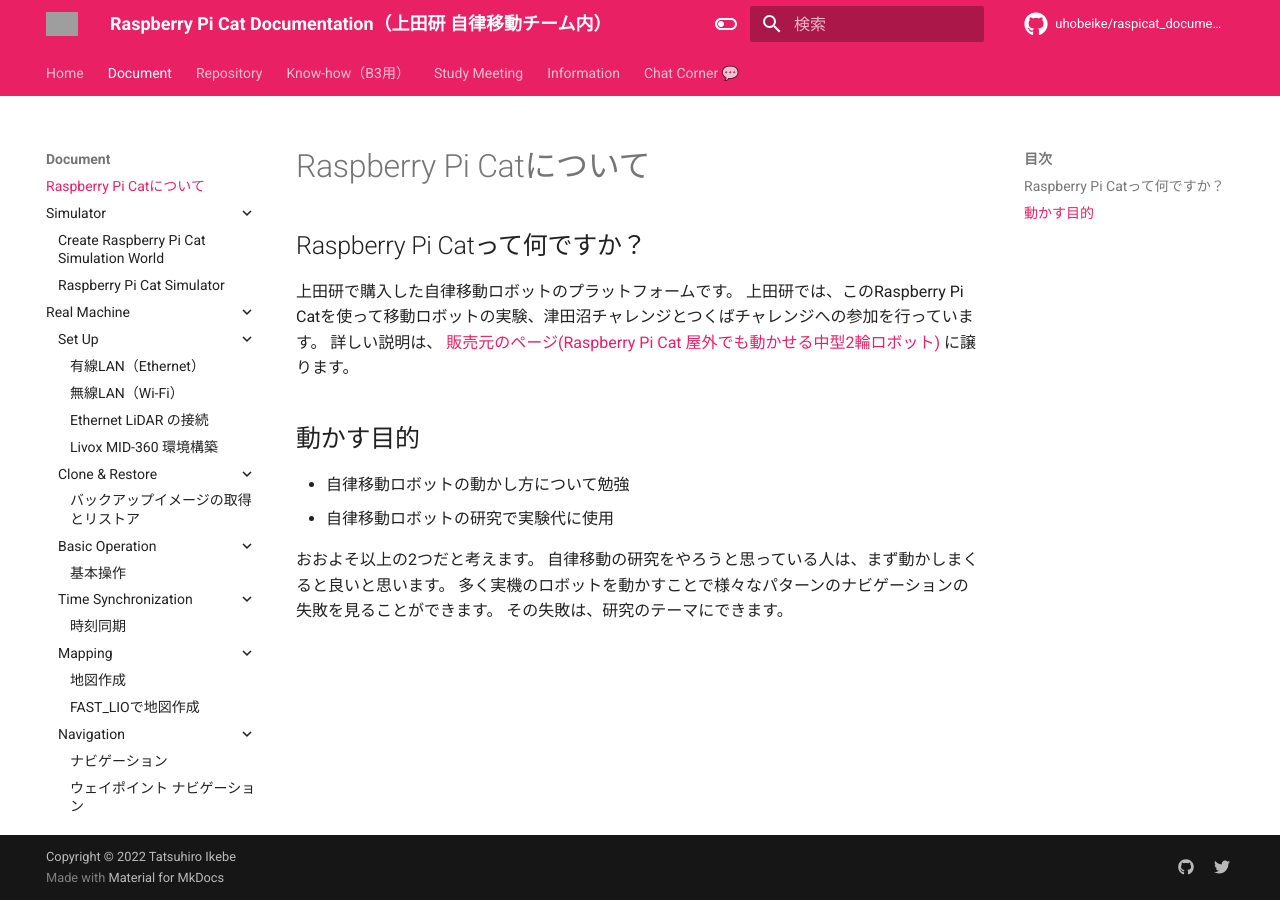
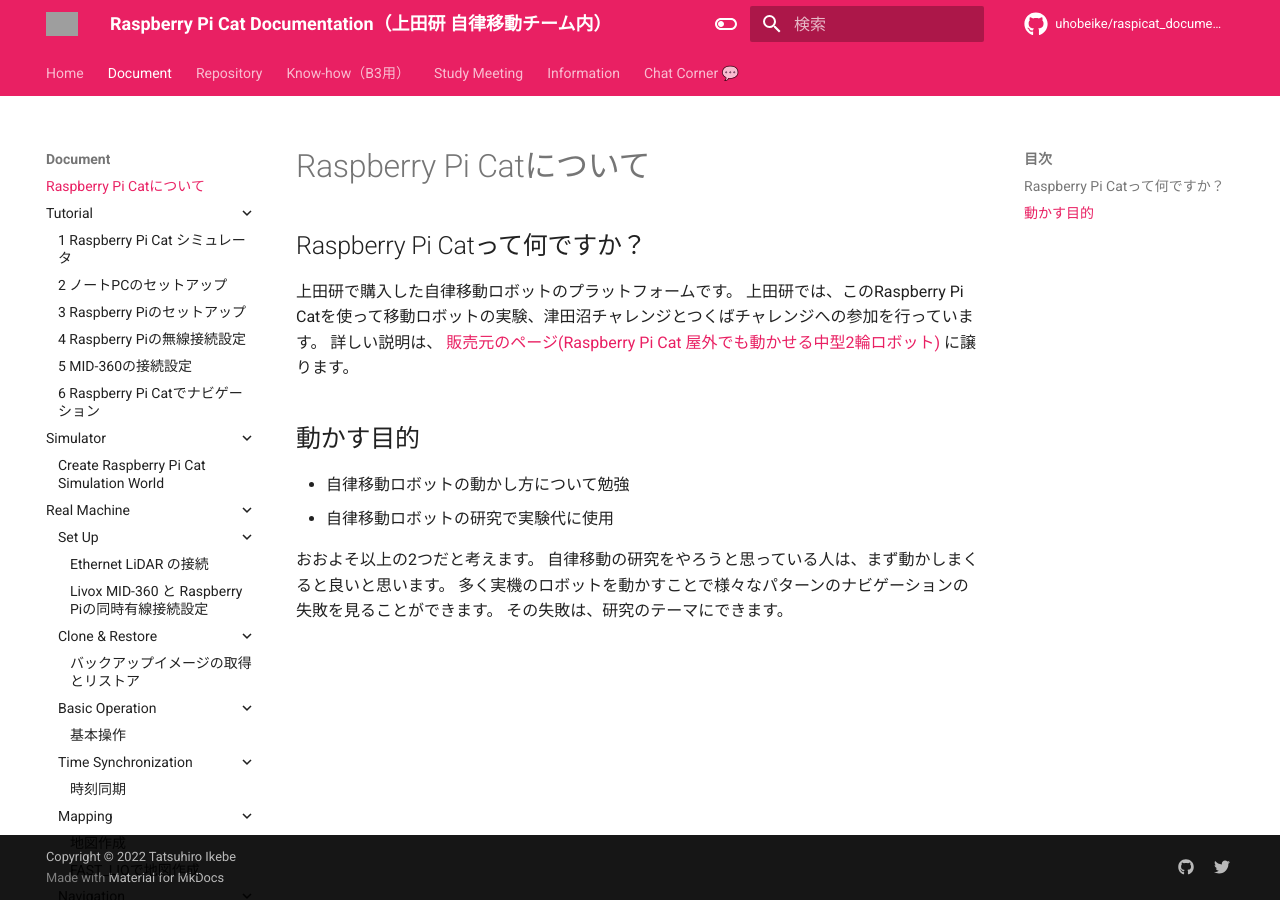
Before and after one commit to CIT-Autonomous-Robot-Lab/raspicat_documentation, an MkDocs documentation site: the page built from docs/document/raspicat_documentaion.md, in a window 1280 px wide. Built offline with MkDocs 1.6.1 and Material for MkDocs 9.7.7, drawn with Linux system fonts in a browser that asks for light colours; comment, search, counter and statistics services are not loaded; grey boxes are pictures that could not be loaded.

Commit message:
fix: ページ構成を変更

```diff
--- a/mkdocs.yml
+++ b/mkdocs.yml
@@ -81,16 +81,19 @@
   - このサイトについて: index.md
 - Document:
   - Raspberry Pi Catについて: document/raspicat_documentaion.md
-
+  - Tutorial:
+    - 1 Raspberry Pi Cat シミュレータ: documant/tutorial/1_raspicat_simulator.md
+    - 2 ノートPCのセットアップ: documant/tutorial/2_laptopsetup.md
+    - 3 Raspberry Piのセットアップ: documant/tutorial/3_raspisetup.md
+    - 4 Raspberry Piの無線接続設定: documant/tutorial/4_wireless.md
+    - 5 MID-360の接続設定: documant/tutorial/5_livox.md
+    - 6 Raspberry Pi Catでナビゲーション: documant/tutorial/6_navigaiton.md
   - Simulator:
     - Create Raspberry Pi Cat Simulation World: document/simulator/create_raspicat_simulation_world.md
-    - Raspberry Pi Cat Simulator: document/simulator/raspicat_simulator.md
   - Real Machine:
     - Set Up:
-      - 有線LAN（Ethernet）: document/real_machine/set_up/wired.md
-      - 無線LAN（Wi-Fi）: document/real_machine/set_up/wireless.md
       - Ethernet LiDAR の接続: document/real_machine/set_up/ethernet_lidar.md
-      - Livox MID-360 環境構築: document/real_machine/set_up/livox.md
+      - Livox MID-360 と Raspberry Piの同時有線接続設定: document/real_machine/set_up/livox_wired.md
     - Clone & Restore:
       - バックアップイメージの取得とリストア: document/real_machine/clone_restore.md
     - Basic Operation:
```
